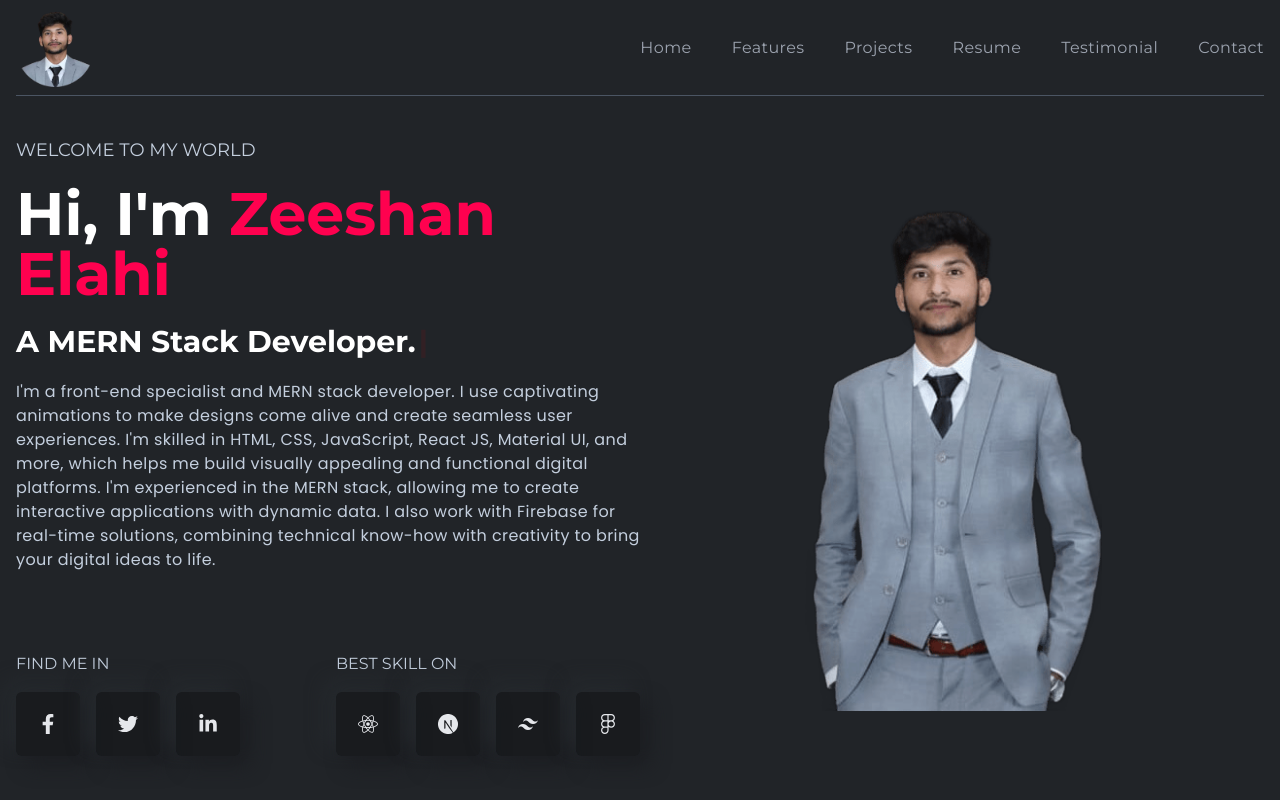
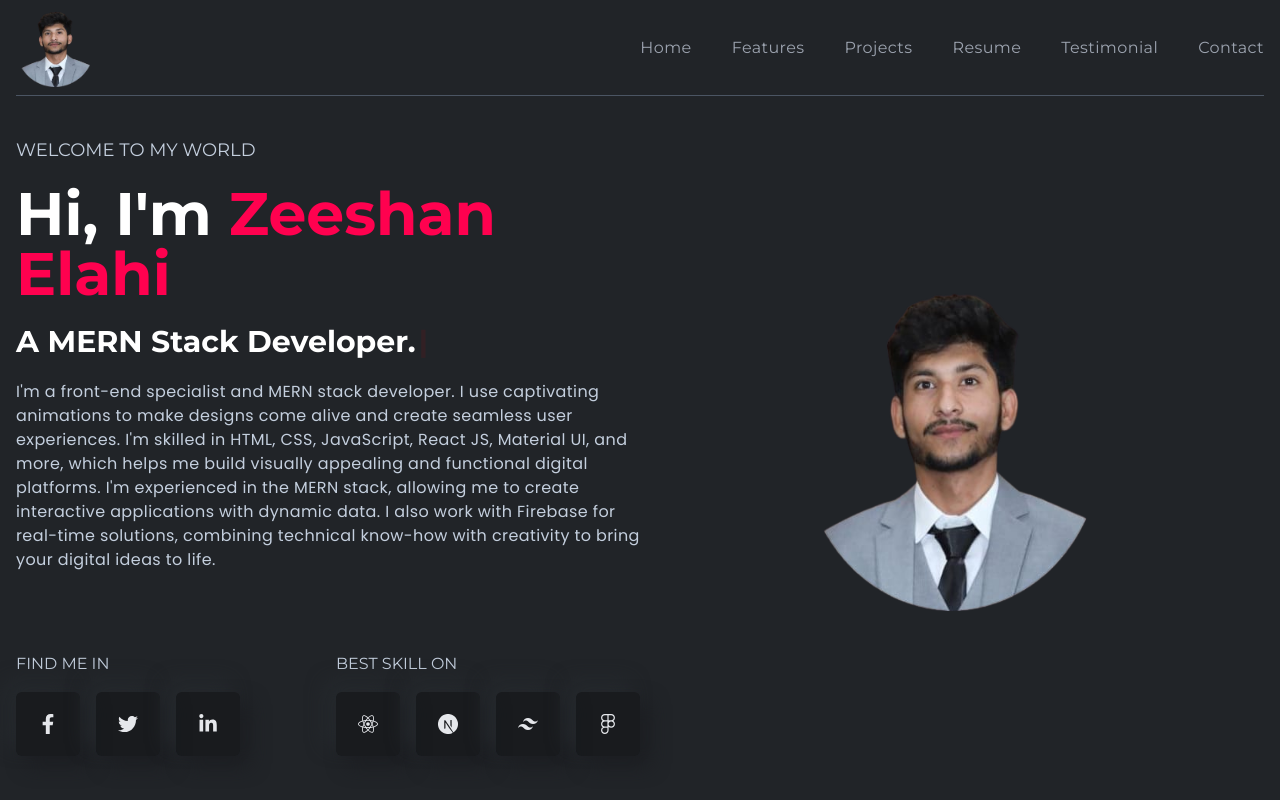
Before and after one commit to zeeshanelahi104/my-personal-website, a React (Create React App) app: page / in a window 1280 px wide. Shown: the top 800 px of the page. Built offline with nearby package versions, Linux system fonts and the light colour scheme.

Commit message:
Pic Changed

```diff
--- a/src/assets/index.js
+++ b/src/assets/index.js
@@ -1,5 +1,5 @@
 import logo from "./images/myprofilepic_circle-removebg.png";
-import bannerImg from "./images/mypic_bgremoved.png";
+import bannerImg from "./images/myprofilepic_circle-removebg.png";
 import projectOne from "./images/projects/projectOne.jpg";
 import projectTwo from "./images/projects/projectTwo.jpg";
 import projectThree from "./images/projects/projectThree.jpeg";
--- a/src/components/banner/RightBanner.js
+++ b/src/components/banner/RightBanner.js
@@ -5,7 +5,7 @@ const RightBanner = () => {
   return (
     <div className="w-full lgl:w-1/2 flex justify-center items-center relative">
       <img
-        className="w-[200px] h-[300px] lgl:w-[300px] lgl:h-[530px] z-10"
+        className="w-[200px] h-[250px] lgl:w-[300px] lgl:h-[330px] z-10"
         src={bannerImg}
         alt="bannerImg"
       />
```
